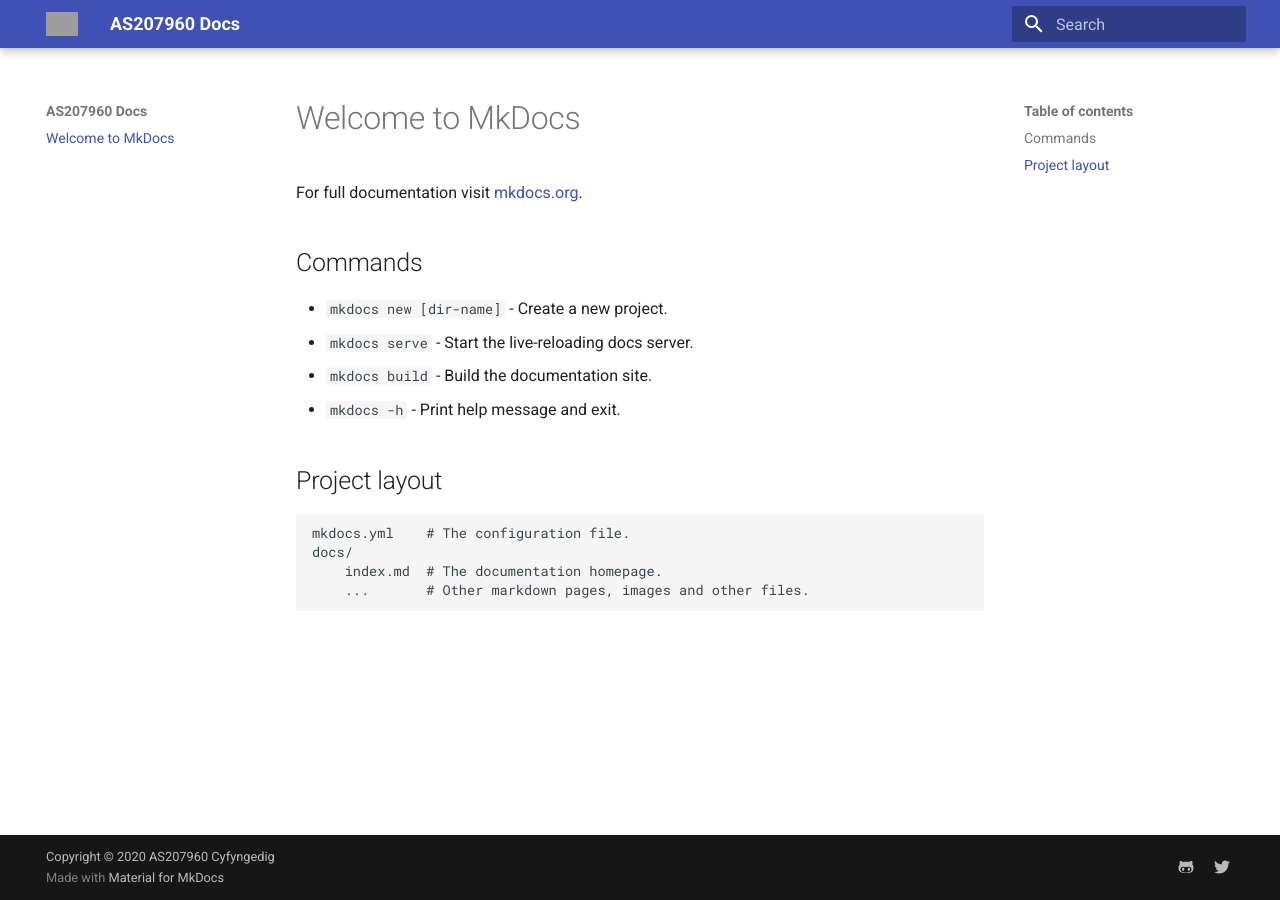
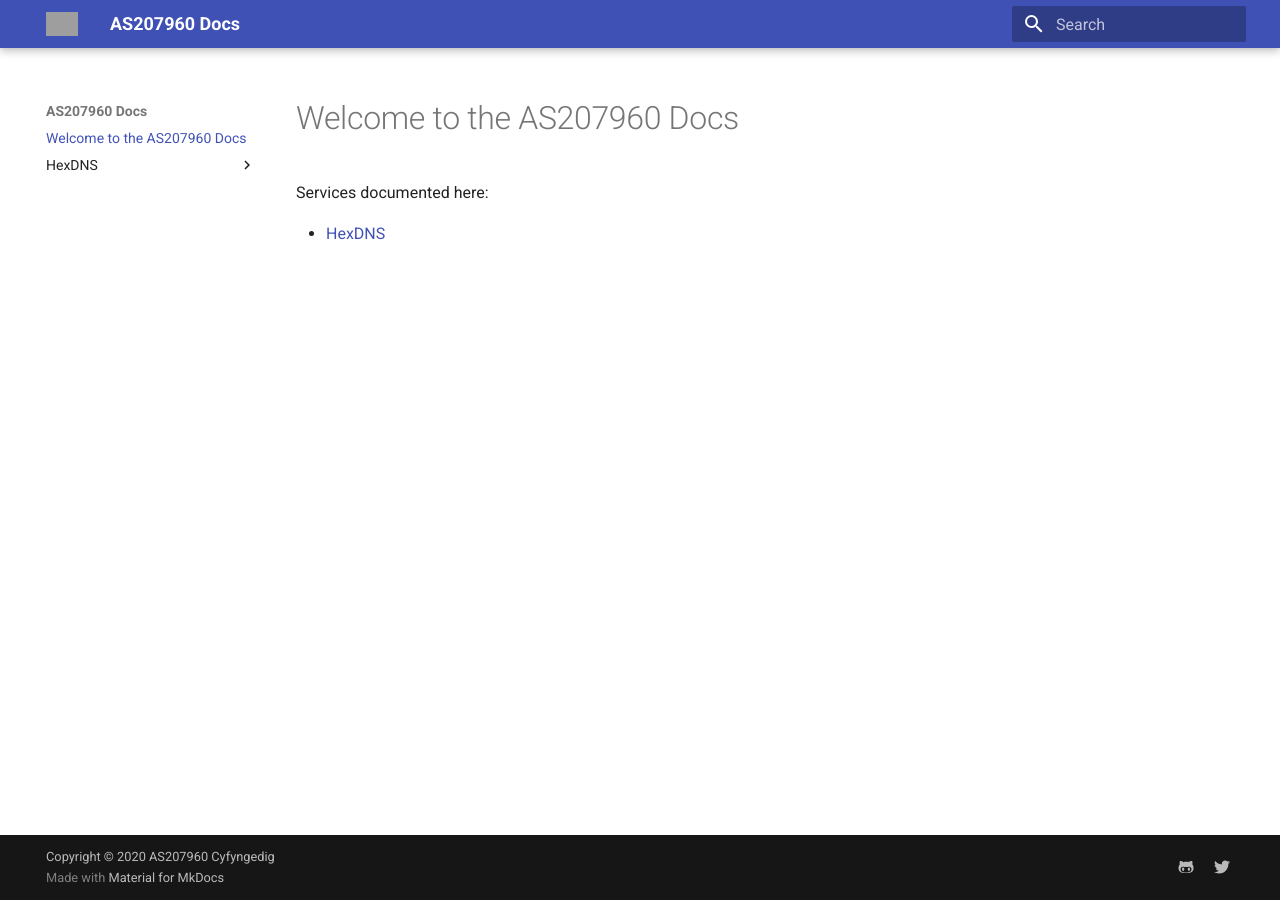
Before and after one commit to AS207960/docs, an MkDocs documentation site: the page built from docs/index.md, in a window 1280 px wide. Built offline with MkDocs 1.6.1 and Material for MkDocs 9.7.7, drawn with Linux system fonts in a browser that asks for light colours; grey boxes are pictures that could not be loaded.

Commit message:
initial hexdns docs

```diff
--- a/docs/index.md
+++ b/docs/index.md
@@ -1,17 +1,5 @@
-# Welcome to MkDocs
+# Welcome to the AS207960 Docs
 
-For full documentation visit [mkdocs.org](https://www.mkdocs.org).
+Services documented here:
 
-## Commands
-
-* `mkdocs new [dir-name]` - Create a new project.
-* `mkdocs serve` - Start the live-reloading docs server.
-* `mkdocs build` - Build the documentation site.
-* `mkdocs -h` - Print help message and exit.
-
-## Project layout
-
-    mkdocs.yml    # The configuration file.
-    docs/
-        index.md  # The documentation homepage.
-        ...       # Other markdown pages, images and other files.
+- [HexDNS](/hexdns)
--- a/mkdocs.yml
+++ b/mkdocs.yml
@@ -22,12 +22,20 @@
 plugins:
   - search:
       prebuild_index: true
+  - awesome-pages
   - git-revision-date-localized
   - minify:
         minify_html: true
 
 markdown_extensions:
   - admonition
+  - footnotes
+  - meta
+  - pymdownx.details
+  - pymdownx.magiclink
+  - pymdownx.mark
+  - pymdownx.smartsymbols
+  - pymdownx.tasklist
   - codehilite:
       guess_lang: false
   - toc:
```
Also changed, not shown: docs/hexdns/dnssec.md (added, +23 -0 lines), docs/hexdns/dyndns.md (added, +20 -0 lines), docs/hexdns/index.md (added, +39 -0 lines), docs/hexdns/reverse.md (added, +14 -0 lines), docs/hexdns/setup.md (added, +12 -0 lines), docs/hexdns/.pages (added).
